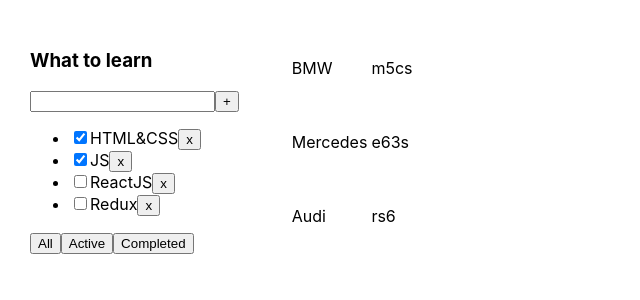
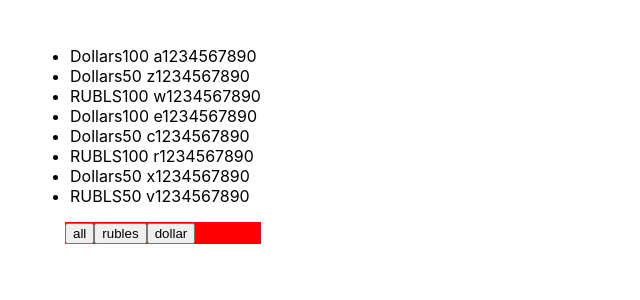
Before and after one commit to xyzimusic/todolist, a React (Create React App) app: page / in a window 1280 px wide. Shown: the top 300 px of the page, without its empty margins (0-640 px from the left). Built offline with nearby package versions, Linux system fonts and the light colour scheme.

Commit message:
micro-tasks-1_2

```diff
--- a/src/App.tsx
+++ b/src/App.tsx
@@ -2,6 +2,8 @@
 import './App.css';
 import Todolist, {TaskType} from "./Todolist";
 import Cars, {TopCarsType} from "./Cars";
+import Button from "./components/Button";
+import NewComponent from "./components/NewComponent";
 
 export type FilterValuesType = 'all' | 'completed' | 'active'
 
@@ -16,9 +18,9 @@
     ])
 
     const initTopCars = [
-        {manufacturer:'BMW', model:'m5cs'},
-        {manufacturer:'Mercedes', model:'e63s'},
-        {manufacturer:'Audi', model:'rs6'}
+        {manufacturer: 'BMW', model: 'm5cs'},
+        {manufacturer: 'Mercedes', model: 'e63s'},
+        {manufacturer: 'Audi', model: 'rs6'}
     ]
     let [topCars, setTopCars] = useState<TopCarsType[]>(initTopCars)
 
@@ -40,14 +42,100 @@
         setFilter(value)
     }
 
+
+    const onClickHandler = (name: string) => {
+        console.log(name)
+    }
+
+    const Button1Foo = (subscriber: string, age: number, address: string) => {
+        console.log(subscriber)
+    }
+    const Button2Foo = (subscriber: string) => {
+        console.log(subscriber)
+    }
+    const Button3Foo = () => {
+        console.log('stup button')
+    }
+    // const Button2Foo = () => {
+    //     console.log('I`m Ivan')}
+
+
+    //let a = 1;
+    // let [a, setA] = useState(1)
+    // const onClickHandlerBtn = () => {
+    //     setA(++a)
+    //     console.log(a)
+    // }
+    // const onClickHandlerBtnZer = () => {
+    //     setA(0)
+    //     console.log(a)
+    // }
+    const [money, setMoney] = useState([
+        {banknots: 'Dollars', value: 100, number: ' a1234567890'},
+        {banknots: 'Dollars', value: 50, number: ' z1234567890'},
+        {banknots: 'RUBLS', value: 100, number: ' w1234567890'},
+        {banknots: 'Dollars', value: 100, number: ' e1234567890'},
+        {banknots: 'Dollars', value: 50, number: ' c1234567890'},
+        {banknots: 'RUBLS', value: 100, number: ' r1234567890'},
+        {banknots: 'Dollars', value: 50, number: ' x1234567890'},
+        {banknots: 'RUBLS', value: 50, number: ' v1234567890'},
+    ])
+
+    let [nameButton, setNameButton] = useState<FilterType>('All')
+    let newMoney = money;
+    if (nameButton === 'Dollars') newMoney = money.filter(el => el.banknots == 'Dollars')
+    if (nameButton === 'RUBLS') newMoney = money.filter(el => el.banknots == 'RUBLS')
+
+    const filterHandler = (name: FilterType) => {
+        setNameButton(name)
+        console.log(name)
+    }
+
+   type FilterType = 'All' | 'RUBLS' | 'Dollars'
     return (
         <div className="App">
-            <Todolist title='What to learn'
-                      tasks={tasksForTodoList}
-                      removeTask={removeTask}
-                      changeFilter={changeFilter}
-            />
-            <Cars topCars ={topCars}/>
+            {/*    <div>*/}
+            {/*        <Button title ={"MyYoutubeChanel-1"} callback={()=>Button1Foo('I`m Vasya',21,'live in Minst')}/>*/}
+            {/*        <Button title ={"MyYoutubeChanel-2"} callback={()=>Button2Foo('I`m Ivan')}/>*/}
+            {/*        <Button title ={"Stup Button"} callback={Button3Foo}/>*/}
+            {/*        /!*<button onClick={( )=>{onClickHandler('vasya')}}>*!/*/}
+            {/*        /!*    MyYoutubeChanel-1-2*!/*/}
+            {/*        /!*</button>*!/*/}
+
+            {/*        /!*<button onClick={()=>{onClickHandler('ivan')} }>*!/*/}
+            {/*        /!*    MyYoutubeChanel-1-3*!/*/}
+            {/*        /!*</button>*!/*/}
+
+
+            {/*    </div>*/}
+            {/*    <Todolist title='What to learn'*/}
+            {/*              tasks={tasksForTodoList}*/}
+            {/*              removeTask={removeTask}*/}
+            {/*              changeFilter={changeFilter}*/}
+            {/*    />*/}
+            {/*    <div>*/}
+            {/*        <Cars topCars={topCars}/>*/}
+            {/*    </div>*/}
+            {/*<h1>{a}</h1>*/}
+            {/*<button onClick={onClickHandlerBtn}>+</button>*/}
+            {/*<button onClick={onClickHandlerBtnZer}>0</button>*/}
+            <NewComponent money={newMoney} filterHandler={filterHandler}/>
+            {/*<ul>*/}
+            {/*    {newMoney.map((objFromMoney, index) => {*/}
+            {/*        return (*/}
+            {/*            <li key={index}>*/}
+            {/*                <span>{objFromMoney.banknots}</span>*/}
+            {/*                <span>{objFromMoney.value}</span>*/}
+            {/*                <span>{objFromMoney.number}</span>*/}
+            {/*            </li>*/}
+            {/*        )*/}
+            {/*    })}*/}
+            {/*</ul>*/}
+            {/*<div style={{marginLeft: '35px', backgroundColor: "red"}}>*/}
+            {/*    <button onClick={() => filterHandler('All')}>all</button>*/}
+            {/*    <button onClick={() => filterHandler('RUBLS')}>rubles</button>*/}
+            {/*    <button onClick={() => filterHandler('Dollars')}>dollar</button>*/}
+            {/*</div>*/}
         </div>
     );
 }
--- /dev/null
+++ b/src/components/Button.tsx
@@ -0,0 +1,19 @@
+import React from 'react';
+
+type PropsType = {
+    title:string
+    callback:()=>void
+}
+
+const Button = (props:PropsType) => {
+    const onclickHandler = ()=>{
+        props.callback()
+    }
+    return (
+        <button onClick={onclickHandler}>
+            {props.title}
+        </button>
+    );
+};
+
+export default Button;
--- /dev/null
+++ b/src/components/NewComponent.tsx
@@ -0,0 +1,32 @@
+import React from 'react';
+type MoneyType = {
+    banknots: string,
+    value: number,
+    number: string,
+    filterHandler:(name: FilterType)=>{}
+}
+type FilterType = 'All' | 'RUBLS' | 'Dollars'
+const NewComponent = (props:any) => {
+    return (
+        <div>
+            <ul>
+                {props.money.map((objFromMoney:MoneyType, index:number) => {
+                    return (
+                        <li key={index}>
+                            <span>{objFromMoney.banknots}</span>
+                            <span>{objFromMoney.value}</span>
+                            <span>{objFromMoney.number}</span>
+                        </li>
+                    )
+                })}
+            </ul>
+            <div style={{marginLeft: '35px', backgroundColor: "red"}}>
+                <button onClick={() => props.filterHandler('All')}>all</button>
+                <button onClick={() => props.filterHandler('RUBLS')}>rubles</button>
+                <button onClick={() => props.filterHandler('Dollars')}>dollar</button>
+            </div>
+        </div>
+    );
+};
+
+export default NewComponent;
```
